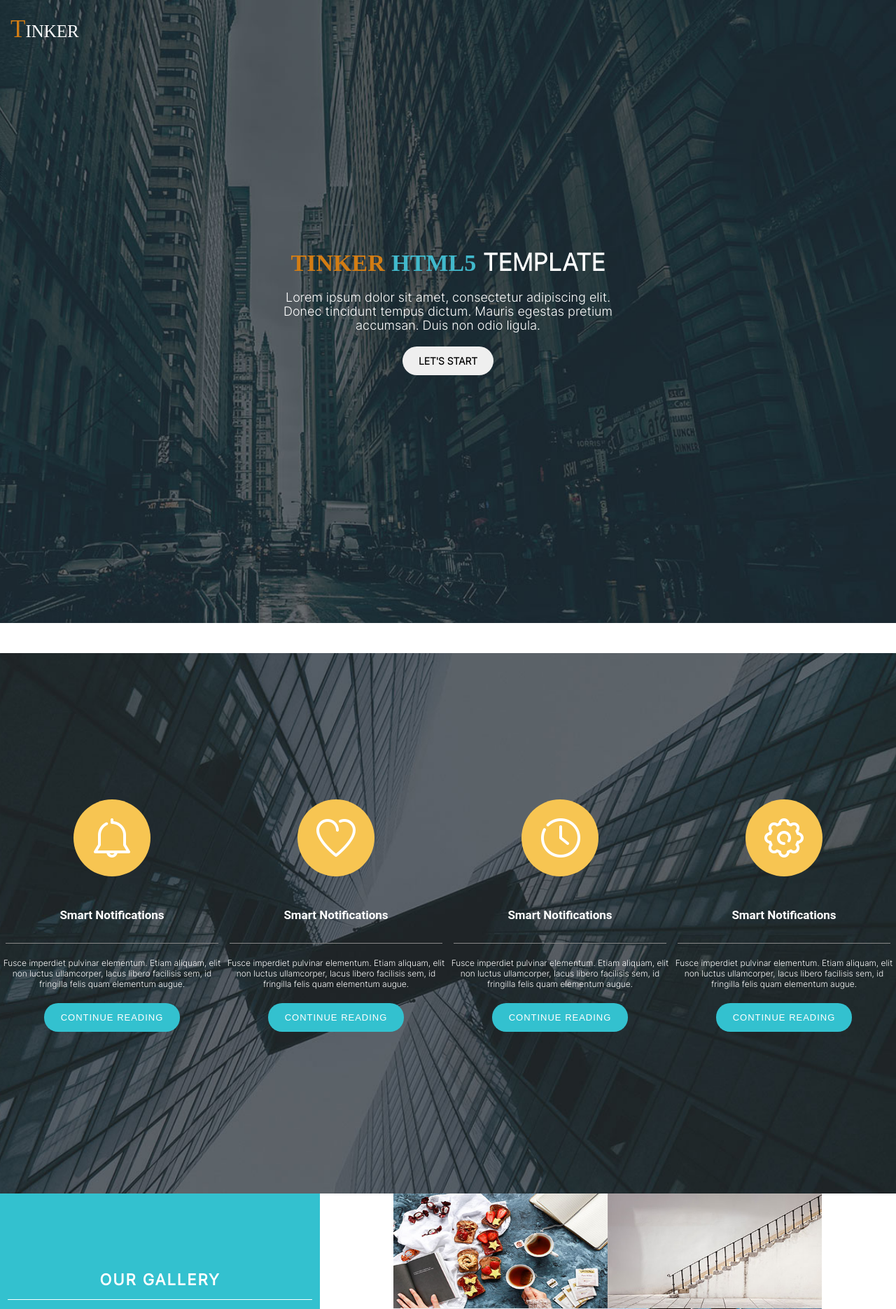
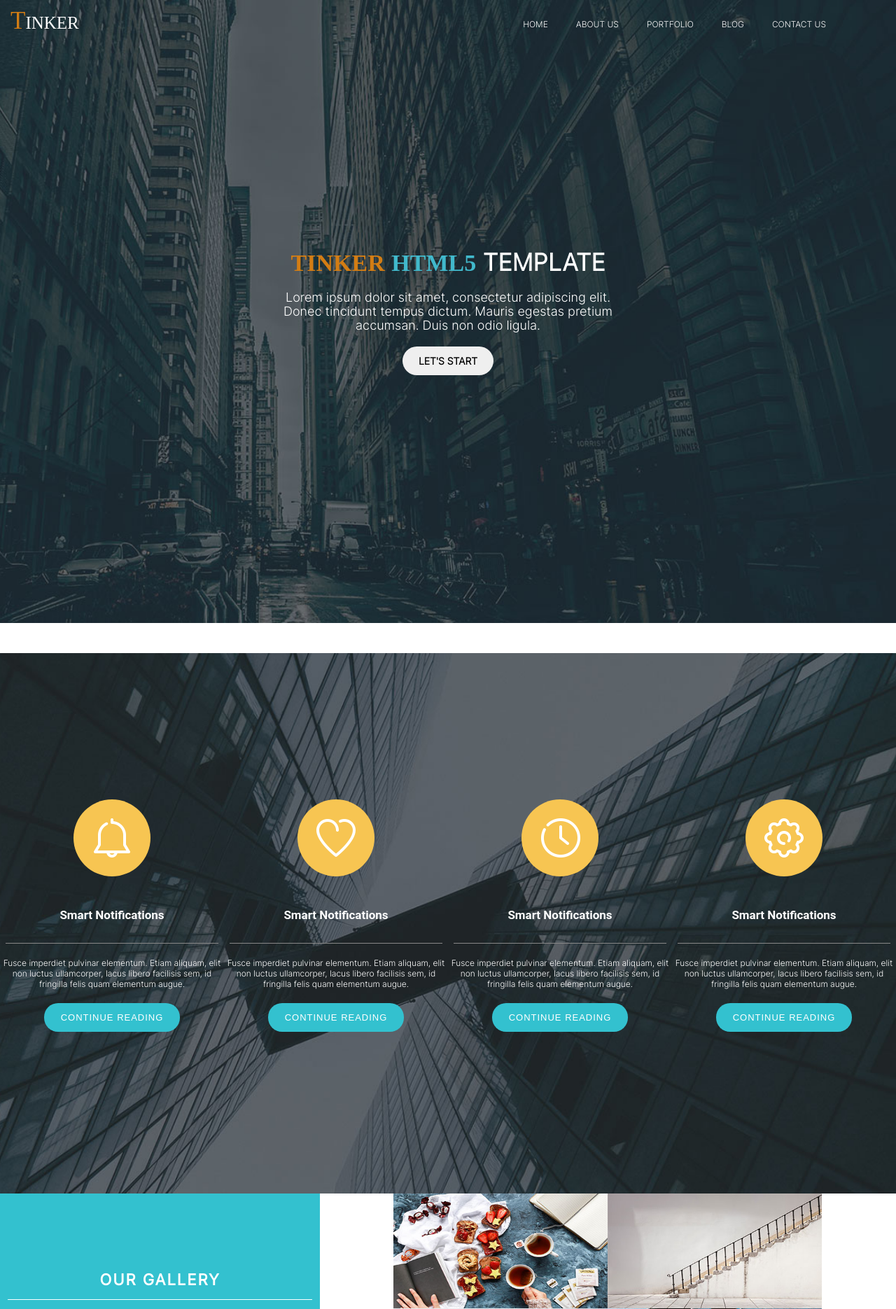
Before and after one commit to Zen-kun04/Simplon, a PHP site: page / in a window 1280 px wide. Shown: the top 1870 px of the page at 70% size. Run offline with PHP 8.4, Linux system fonts and the light colour scheme; some web fonts are replaced.

Commit message:
Added new styles, better HTML code (W3C Validator) and fixed several navbar issues

```diff
--- a/brief#2/index.html
+++ b/brief#2/index.html
@@ -9,7 +9,7 @@
     <link rel="stylesheet" href="styles/style.css">
     <script src="js/script.js"></script>
     <link rel="stylesheet"
-        href="https://fonts.googleapis.com/css2?family=Material+Symbols+Outlined:opsz,wght,FILL,GRAD@48,400,0,0" />
+        href="https://fonts.googleapis.com/css2?family=Material+Symbols+Outlined:opsz,wght,FILL,GRAD@48,400,0,0">
 </head>
 
 <body>
@@ -21,8 +21,7 @@
                 menu
             </span>
         </div>
-
-    </header>
+        <div>
             <nav id="nav-menu">
                 <ul>
                     <li>
@@ -42,6 +41,9 @@
                     </li>
                 </ul>
             </nav>
+        </div>
+    </header>
+
     <main>
         <div id="banner">
             <h1><span id="orange">TINKER</span> <span id="bleu">HTML5</span> TEMPLATE</h1>
@@ -54,43 +56,43 @@
         </div>
         <div id="about">
             <div class="container">
-                <div id="box-one">
-                    <div id="round">
+                <div class="box-one">
+                    <div class="round">
                         <img src="/img/service_icon_01.png" alt="">
                     </div>
                     <h2>Smart Notifications</h2>
-                    <div id="separator"></div>
+                    <div class="separator"></div>
                     <p>Fusce imperdiet pulvinar elementum. Etiam aliquam, elit non luctus ullamcorper, lacus libero
                         facilisis sem, id fringilla felis quam elementum augue.</p>
                     <button>Continue reading</button>
                 </div>
-                <div id="box-one">
+                <div class="box-one">
 
-                    <div id="round">
+                    <div class="round">
                         <img src="/img/service_icon_02.png" alt="">
                     </div>
                     <h2>Smart Notifications</h2>
-                    <div id="separator"></div>
+                    <div class="separator"></div>
                     <p>Fusce imperdiet pulvinar elementum. Etiam aliquam, elit non luctus ullamcorper, lacus libero
                         facilisis sem, id fringilla felis quam elementum augue.</p>
                     <button>Continue reading</button>
                 </div>
-                <div id="box-one">
-                    <div id="round">
+                <div class="box-one">
+                    <div class="round">
                         <img src="/img/service_icon_03.png" alt="">
                     </div>
                     <h2>Smart Notifications</h2>
-                    <div id="separator"></div>
+                    <div class="separator"></div>
                     <p>Fusce imperdiet pulvinar elementum. Etiam aliquam, elit non luctus ullamcorper, lacus libero
                         facilisis sem, id fringilla felis quam elementum augue.</p>
                     <button>Continue reading</button>
                 </div>
-                <div id="box-one">
-                    <div id="round">
+                <div class="box-one">
+                    <div class="round">
                         <img src="/img/service_icon_04.png" alt="">
                     </div>
                     <h2>Smart Notifications</h2>
-                    <div id="separator"></div>
+                    <div class="separator"></div>
                     <p>Fusce imperdiet pulvinar elementum. Etiam aliquam, elit non luctus ullamcorper, lacus libero
                         facilisis sem, id fringilla felis quam elementum augue.</p>
                     <button>Continue reading</button>
@@ -102,7 +104,7 @@
         <div id="gallery">
             <div id="back">
                 <h2>OUR GALLERY</h2>
-                <div id="separator">
+                <div class="separator">
                 </div>
                 <p>In malesuada placerat ligula et bibendum. Aenean eget urna enim. Sed enim ante, bibendum nec dictum
                     ac, gravida ac lectus.</p>
@@ -187,7 +189,7 @@
         <div id="articles">
             <div id="block">
                 <h2>OUR BLOG POSTS</h2>
-                <div id="separator"></div>
+                <div class="separator"></div>
                 <p>Id consequat id duis amet et ad fugiat eu cillum quis elit exercitation. Dolore eiusmod Lorem cillum
                     consequat in ad magna esse ut reprehenderit do ex sit.</p>
                 <div id="buttons">
@@ -212,7 +214,7 @@
 
         <div id="contact">
             <h2>Contact us</h2>
-            <div id="separator"></div>
+            <div class="separator"></div>
             <p>Aliqua nulla proident incididunt eiusmod. Deserunt deserunt excepteur anim est. Tempor ut duis est
                 laboris amet.</p>
             <button>
@@ -233,23 +235,23 @@
             <p>Copyright &copy; 2020 Your Company</p>
             <p>Design: TemplateMo</p>
         </div>
-        <div id="separator"></div>
+        <div class="separator"></div>
 
         <div id="second">
             <h2>Location</h2>
             <p>46 Raffles Ave, Singapore 039803</p>
             <p>12 Republic Blvd, Singapore 038975</p>
         </div>
-        <div id="separator"></div>
+        <div class="separator"></div>
 
         <div id="third">
             <h2>More info</h2>
-            <p>Phone: <phone>040-040-0440</phone>
+            <p>Phone: <span id="phone">040-040-0440</span>
             </p>
-            <p>Email: <email>tk@company.co</email>
+            <p>Email: <span id="email">tk@company.co</span>
             </p>
         </div>
-        <div id="separator"></div>
+        <div class="separator"></div>
 
         <div id="fourth">
             <h2>Get social with us</h2>
--- a/brief#2/styles/footer.css
+++ b/brief#2/styles/footer.css
@@ -8,18 +8,18 @@ footer{
     align-items: center;
 }
 
-footer div:not(#separator){
+footer div:not(.separator){
     text-align: center;
     padding: 10px 0;
 }
 
-footer #separator{
+footer .separator{
     width: 95%;
     height: 1px;
     background-color: rgb(107, 107, 107);
 }
 
-footer div:not(#separator){
+footer div:not(.separator){
     margin-top: 20px;
 }
 
--- a/brief#2/styles/header.css
+++ b/brief#2/styles/header.css
@@ -2,11 +2,10 @@
     margin: 0;
     padding: 0;
     scroll-behavior: smooth;
-    transition: height 1s ease;
 }
 
 .header-background {
-    background-color: white;
+    background-color: rgb(255, 255, 255);
 }
 
 .header-title {
@@ -18,7 +17,6 @@
 
 }
 
-
 #span {
     border-radius: 5px;
     background-color: rgb(244, 183, 0);
@@ -27,25 +25,6 @@
     align-items: center;
     padding: 3px;
 }
-
-header {
-    width: 100%;
-    height: 84px;
-    display: flex;
-    position: fixed;
-    transition: all 300ms;
-    text-transform: uppercase;
-}
-
-
-header>div {
-    display: flex;
-    justify-content: space-between;
-    align-items: center;
-    align-content: center;
-    width: 100%;
-}
-
 
 header>div>p {
     margin-left: 15px;
@@ -59,31 +38,6 @@ header>div>p::first-letter {
     color: #d37d14;
 }
 
-#nav-menu {
-    display: flex;
-    justify-content: center;
-    text-align: center;
-}
-
-#nav-menu > .show {
-    display: flex;
-    height: 245px;
-}
-
-#nav-menu ul {
-    list-style: none;
-    display: none;
-    flex-direction: column;
-    width: 100%;
-    position: fixed;
-    background-color: rgba(255, 255, 255, 0.929);
-    margin-top: 84px;
-    overflow: hidden;
-    /* height: 245px; */
-    /* transition: height 1s ease; */
-
-}
-
 header div .material-symbols-outlined {
     width: 10%;
     margin-right: 15px;
@@ -94,6 +48,8 @@ header div .material-symbols-outlined {
     padding: 10px;
     border-bottom: 1px solid black;
     padding: 15px;
+    width: 100%;
+    text-align: center;
 }
 
 #nav-menu li a {
@@ -103,6 +59,56 @@ header div .material-symbols-outlined {
     font-size: 14px;
 }
 
-.header-text-menu-scroll {
+body > header > div > #nav-menu > ul > li > a.header-text-menu-scroll {
     color: black;
+
 }
+
+body > header > div > #nav-menu > ul > li > a.header-text-menu-scroll:hover{
+    border-bottom: 1px solid black;
+}
+
+header {
+    width: 100%;
+    display: flex;
+    flex-direction: column;
+    position: fixed;
+    transition: all 300ms;
+    text-transform: uppercase;
+    padding: 10px 0px;
+}
+
+header div:first-child{
+    display: flex;
+    justify-content: space-between;
+}
+
+header div:last-child{
+    display: flex;
+    justify-content: center;
+}
+
+header div #nav-menu ul {
+    list-style: none;
+    display: flex;
+    flex-direction: column;
+    align-items: center;
+    width: 100%;
+    display: none;
+    background-color: white;
+}
+
+header div #nav-menu {
+    margin-top: 10px;
+    overflow: hidden;
+    width: 100%;
+}
+
+header > div > #nav-menu > ul.show {
+    display: flex;
+}
+
+header > div > #nav-menu > ul > li > a:hover {
+    border-bottom: 1px solid white;
+    width: 100%;
+}
--- a/brief#2/styles/main-about.css
+++ b/brief#2/styles/main-about.css
@@ -22,14 +22,14 @@ main #about .container {
 
 
 
-main #about .container #box-one {
+main #about .container .box-one {
     display: flex;
     align-items: center;
     flex-direction: column;
     width: 50%;
 }
 
-main #about .container #round {
+main #about .container .round {
     width: 110px;
     height: 110px;
     background-color: #f7c552;
@@ -40,7 +40,7 @@ main #about .container #round {
     justify-content: center;
 }
 
-main #about .container #round img {
+main #about .container .round img {
     max-width: 100%;
 }
 
@@ -53,7 +53,7 @@ main #about .container h2 {
     text-align: center;
 }
 
-main #about .container #separator {
+main #about .container .separator {
 
     margin: 0 auto;
     width: 95%;
@@ -83,3 +83,7 @@ main #about .container button {
     margin-bottom: 35px;
     white-space: nowrap;
 }
+
+main #about .container button:hover{
+    cursor: pointer;
+}
--- a/brief#2/styles/main-articles.css
+++ b/brief#2/styles/main-articles.css
@@ -27,7 +27,7 @@
     margin-bottom: 20px;
 }
 
-#articles #block #separator {
+#articles #block .separator {
     width: 95%;
     height: 1px;
     background-color: #888888;
--- a/brief#2/styles/main-banner.css
+++ b/brief#2/styles/main-banner.css
@@ -61,3 +61,7 @@ main #banner button {
     font-size: 12px;
     font-weight: bold;
 }
+
+main #banner button:hover{
+    cursor: pointer;
+}
--- a/brief#2/styles/main-contact.css
+++ b/brief#2/styles/main-contact.css
@@ -17,7 +17,7 @@
     text-transform: uppercase;
 }
 
-#contact #separator{
+#contact .separator{
     background-color: #c5c5c5;
     width: 90%;
     height: 1px;
@@ -50,3 +50,7 @@
     text-transform: uppercase;
     letter-spacing: 1px;
 }
+
+#contact button:hover{
+    cursor: pointer;
+}
--- a/brief#2/styles/main-gallery.css
+++ b/brief#2/styles/main-gallery.css
@@ -35,7 +35,7 @@
     letter-spacing: 2px;
 }
 
-#gallery #separator {
+#gallery .separator {
     display: flex;
     margin: 0 auto;
     width: 95%;
--- a/brief#2/styles/media-queries/header.css
+++ b/brief#2/styles/media-queries/header.css
@@ -1,22 +1,40 @@
 @media screen and (min-width: 1048px) {
-    #span {
+    header div #span {
         display: none;
     }
 
-    header nav {
-        width: 100%;
+    header{
+        display: flex;
+        flex-direction: row;
+        justify-content: space-between;
     }
 
-    header nav ul {
+    header > div > #nav-menu {
         display: flex;
-        width: 100%;
-        align-items: center;
-        margin-left: 100px;
+        background-color: unset;
+        overflow: unset;
+        margin-top: 5px;
+    }
+
+    header > div > #nav-menu > ul {
+        display: flex;
+        flex-direction: row;
         background-color: unset;
     }
 
-    header nav ul li:not(header nav li:last-child){
-        margin-right: 50px;
+    header > div > #nav-menu > ul > li {
+        padding: 10px 20px;
+        border-bottom: none;
+    }
+
+    header > div > #nav-menu > ul > li a{
+        font-size: 12px;
+        color: white;
+        white-space: nowrap;
+    }
+
+    header > div > #nav-menu > ul > li:last-child{
+        margin-right: 80px;
     }
 
 }
--- a/brief#2/styles/media-queries/main-about.css
+++ b/brief#2/styles/media-queries/main-about.css
@@ -34,7 +34,7 @@
         background-position-x: 100%;
     }
 
-    #box-one #round{
+    .box-one .round{
         width: 700px;
     }
 }
--- a/brief#2/styles/media-queries/main-articles.css
+++ b/brief#2/styles/media-queries/main-articles.css
@@ -3,3 +3,9 @@
         height: 400px;
     }
 }
+
+@media screen and (min-width: 711px) {
+    #articles article{
+        height: 480px;
+    }
+}
```
Also changed, not shown: brief#2/js/script.js (+13 -9 lines). Lines whose indentation alone changed are shown as unchanged.
